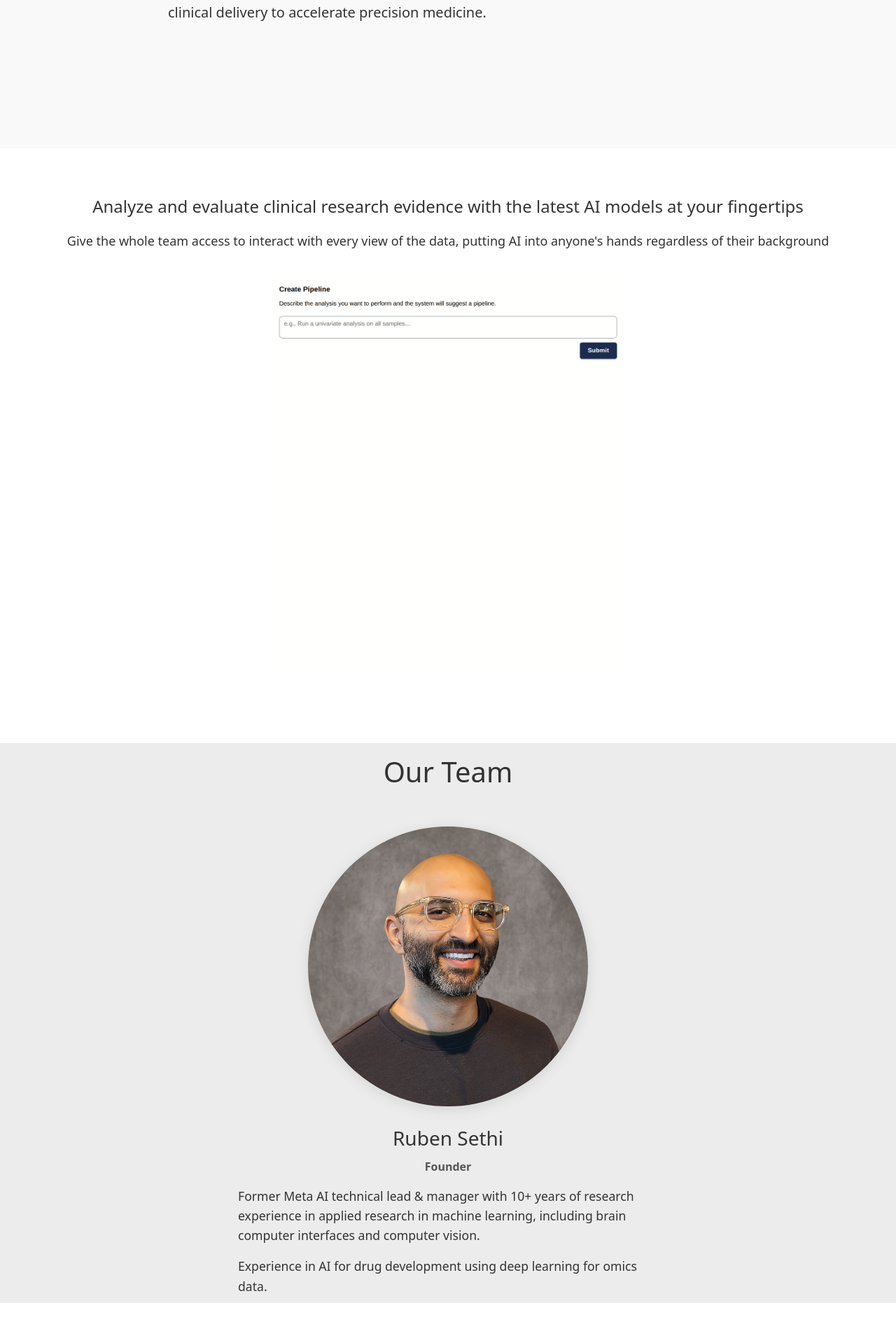
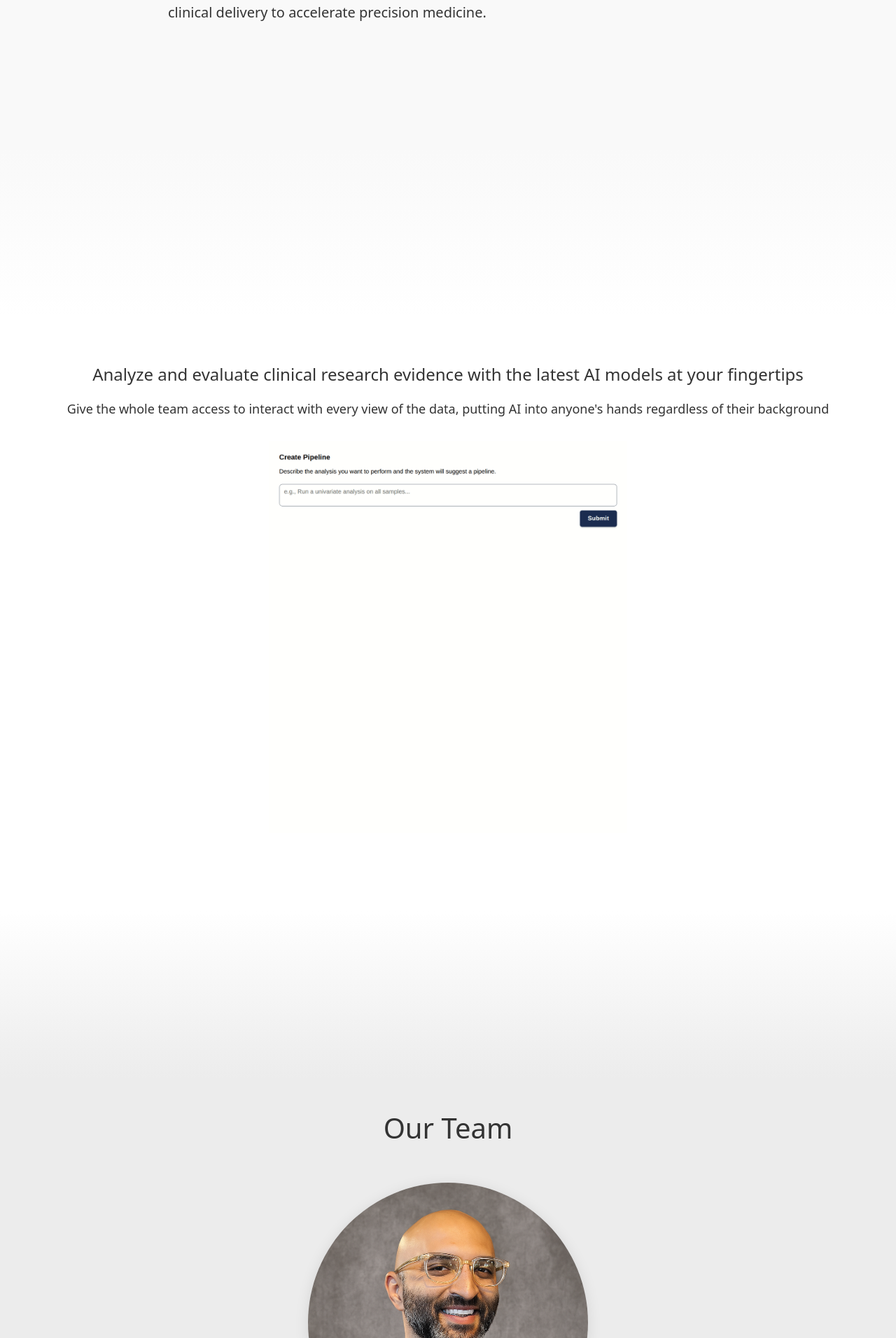
Before and after one commit to stratum-bio/landing, a React (Vite) app: page / in a window 1280 px wide. Shown: the part 1628-3540 px from the top of the page at 70% size. Before the commit the page ends 3490 px from the top, so only its background shows below. Built offline with nearby package versions, Linux system fonts and the light colour scheme.

Commit message:
background transitions

```diff
--- a/src/components/BusinessDescription.tsx
+++ b/src/components/BusinessDescription.tsx
@@ -2,12 +2,15 @@ import '../App.css'
 
 const BusinessDescription = () => {
   return (
-    <section className="business-bg h-screen w-screen flex flex-col items-center justify-center text-[#333] p-10 box-border">
-      <h2 className="text-[2.5rem] mb-8">Accelerating Precision Medicine</h2>
-      <p className="max-w-[800px] text-[1.25rem] leading-[1.6] text-left">
-        We are building a multidisciplinary computational platform designed to model the biomarker lifecycle, from discovery and rigorous validation to reproducibility and clinical operationalization. Our platform provides a unified environment where medical and computational stakeholders leverage advanced machine learning to solve complex research questions within a standardized, auditable framework individually catered to different disciplines. We initially empower academic teams to scale discovery with limited resources, before transitioning to support assay developers in establishing technical efficacy, and providing independent high-fidelity evaluations for drug development assets. Ultimately, we aim to transform how large pharmaceutical teams collaborate, bridging the gap between siloed R&D and global clinical delivery to accelerate precision medicine.
-      </p>
-    </section>
+    <>
+      <section className="business-bg min-h-screen w-screen flex flex-col items-center justify-center text-[#333] p-10 box-border">
+        <h2 className="text-[2.5rem] mb-8">Accelerating Precision Medicine</h2>
+        <p className="max-w-[800px] text-[1.25rem] leading-[1.6] text-left">
+          We are building a multidisciplinary computational platform designed to model the biomarker lifecycle, from discovery and rigorous validation to reproducibility and clinical operationalization. Our platform provides a unified environment where medical and computational stakeholders leverage advanced machine learning to solve complex research questions within a standardized, auditable framework individually catered to different disciplines. We initially empower academic teams to scale discovery with limited resources, before transitioning to support assay developers in establishing technical efficacy, and providing independent high-fidelity evaluations for drug development assets. Ultimately, we aim to transform how large pharmaceutical teams collaborate, bridging the gap between siloed R&D and global clinical delivery to accelerate precision medicine.
+        </p>
+      </section>
+      <div className="h-[30vh] w-screen bg-linear-to-b from-[#f9f9f9] to-[#ffffff]" />
+    </>
   )
 }
 
--- a/src/components/ProductDescription.tsx
+++ b/src/components/ProductDescription.tsx
@@ -2,6 +2,7 @@ import '../App.css'
 
 const ProductDescription = () => {
   return (
+    <>
       <section className="product-bg min-h-screen w-screen flex flex-col items-center justify-center text-[#333] py-16 px-8 text-left">
         <p className="text-2xl leading-[1.6] font-medium mb-4">
           Analyze and evaluate clinical research evidence with the latest AI models at your fingertips
@@ -13,6 +14,8 @@ const ProductDescription = () => {
           className="max-w-[90%] max-h-[70vh] mb-12"
         />
       </section>
+      <div className="h-[30vh] w-screen bg-linear-to-b from-[#ffffff] to-[#ececec]" />
+    </>
   )
 }
 
--- a/src/components/TeamDescription.tsx
+++ b/src/components/TeamDescription.tsx
@@ -2,7 +2,7 @@ import '../App.css'
 
 const TeamDescription = () => {
   return (
-    <section className="team-bg h-screen w-screen flex flex-col items-center justify-center text-[#333] p-10 box-border">
+    <section className="team-bg min-h-screen w-screen flex flex-col items-center justify-center text-[#333] p-10 box-border">
       <h2 className="text-[2.5rem] mb-12">Our Team</h2>
       <div className="flex flex-col items-center max-w-[600px] text-center">
         <img
```
Lines whose indentation alone changed are shown as unchanged.
